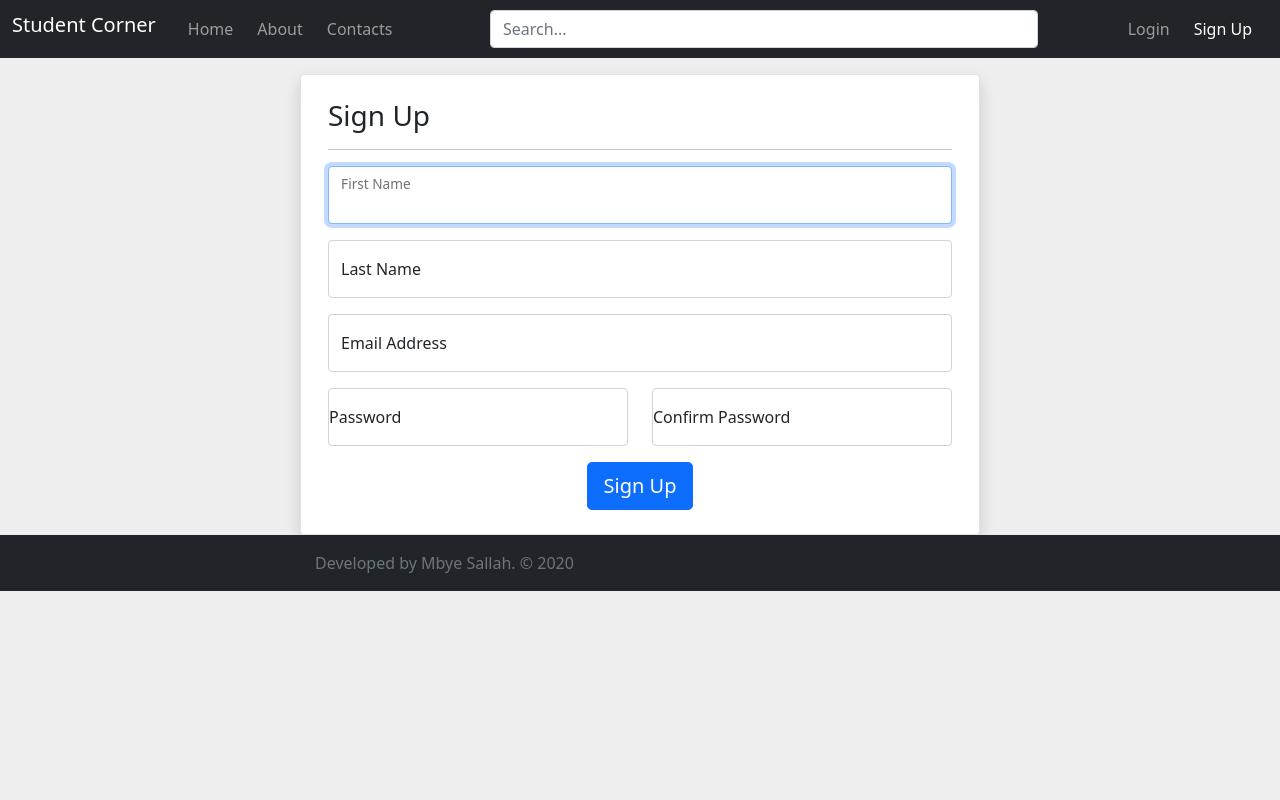
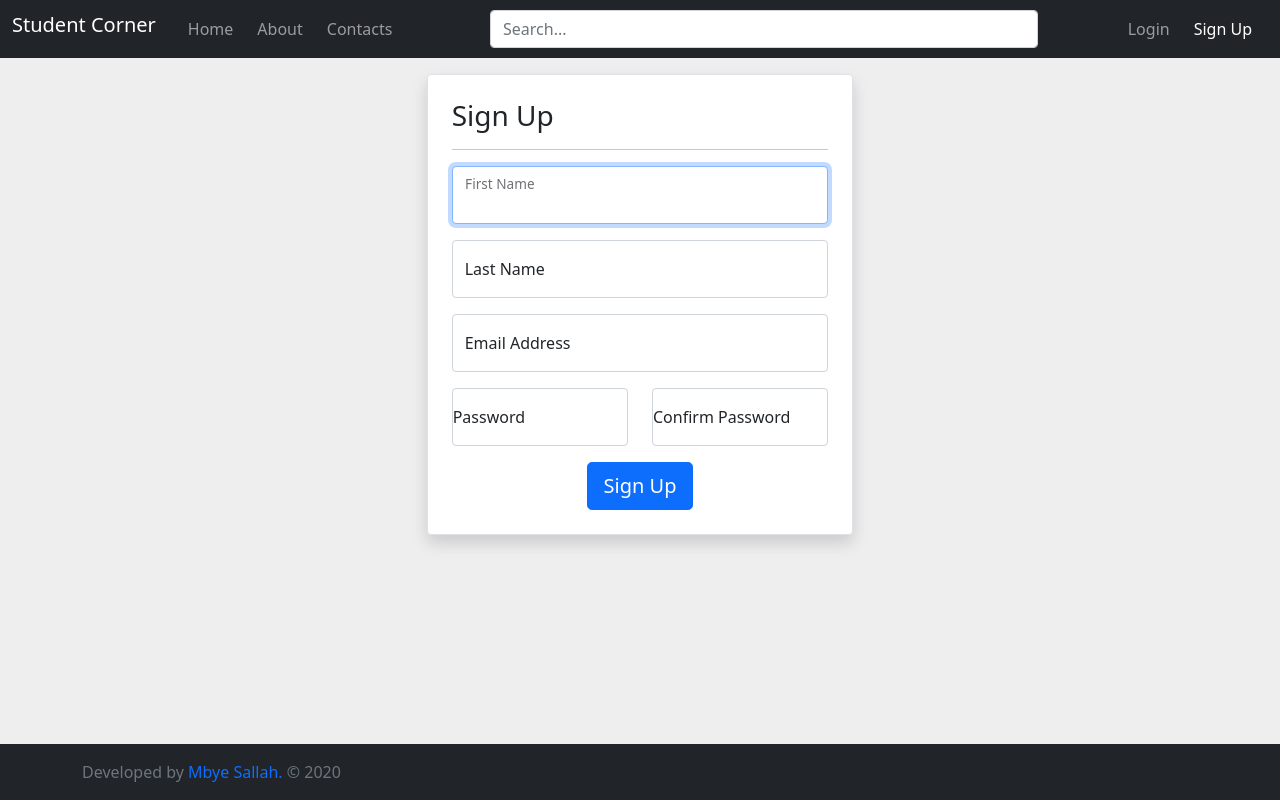
Before and after one commit to Mbye20/student_corner, a Flask app: page /signup in a window 1280 px wide. Run offline with Flask 2, Linux system fonts and the light colour scheme; some libraries are stand-ins or nearby versions.

Commit message:
footer working

```diff
--- a/stud_corner/static/style.css
+++ b/stud_corner/static/style.css
@@ -19,9 +19,3 @@ body  {
 .h-background-c{
   background-color: #111340;
 }
-
-.container {
-  width: auto;
-  max-width: 680px;
-  padding: 0 15px;
-}
--- a/stud_corner/templates/layout.html
+++ b/stud_corner/templates/layout.html
@@ -1,5 +1,5 @@
 <!doctype html>
-<html lang="en">
+<html lang="en" class="h-100">
     <head>
         <!-- Required meta tags -->
         <meta charset="utf-8">
@@ -10,7 +10,7 @@
         <link rel="stylesheet" href="{{ url_for('static', filename='style.css') }}">
         <title>{% block title%}{% endblock %}</title>
     </head>
-    <body>
+    <body class="d-flex flex-column h-100">
         {% include "navbar.html" %}
 
         <header>
@@ -61,7 +61,11 @@
 
         <footer class="footer mt-auto py-3 bg-dark">
             <div class="container">
-              <span class="text-muted">Developed by Mbye Sallah. &copy 2020</span>
+                <span class="text-muted">Developed by
+                    <a href="https://www.linkedin.com/in/mbye-sallah-7b920815a?lipi=urn%3Ali%3Apage%3Ad_flagship3_profile_view_base_contact_details%3BwGJpbFduSYuQjBkoqVSg6A%3D%3D" target="_blank" class="text-decoration-none link-muted">
+                         Mbye Sallah.
+                    </a> &copy 2020
+                </span>
             </div>
         </footer>
 
--- a/stud_corner/templates/login.html
+++ b/stud_corner/templates/login.html
@@ -7,7 +7,7 @@
 
 {% block content %}
 
-<div class="container col-md-5 rounded shadow mt-4 mb-5 bg-white border">
+<div class="container col-md-4 rounded shadow mt-4 mb-5 bg-white">
     <div class="row justify-content-center">
         <form class="col-12 p-4" method="POST">
             <h1 class="h3 fw-normal">Log in</h1>
--- a/stud_corner/templates/navbar.html
+++ b/stud_corner/templates/navbar.html
@@ -7,13 +7,13 @@
         </button>
         <div class="collapse navbar-collapse" id="navbarSupportedContent">
             <ul class="navbar-nav me-auto mb-lg-0">
-                <li class="nav-item mx-2">
+                <li class="nav-item mx-lg-2">
                     <a class="nav-link {% if active_page=='index' %}active{% endif %}" aria-current="page" href="/">Home</a>
                 </li>
-                <li class="nav-item me-2">
+                <li class="nav-item me-lg-2">
                     <a class="nav-link {% if active_page=='about' %}active{%endif %}" aria-current="page" href="#">About</a>
                 </li>
-                <li class="nav-item me-2">
+                <li class="nav-item me-lg-2">
                     <a class="nav-link {% if active_page=='contacts' %}contacts{%endif %}" aria-current="page" href="#" tabindex="-1">Contacts</a>
                 </li>
             </ul>
@@ -22,21 +22,21 @@
             </form>
             <ul class="navbar-nav ms-auto mb-lg-0">
                 {% if current_user.is_authenticated %}
-                    <li class="nav-item mx-2">
+                    <li class="nav-item mx-lg-2">
                         <a class="nav-link {% if active_page=='post' %}active{%endif %}" aria-current="page" href="{{ url_for('views.post') }}">My Posts</a>
                     </li>
-                    <li class="nav-item me-2">
+                    <li class="nav-item me-lg-2">
                         <a class="nav-link {% if active_page=='profile' %}active{%endif %}" aria-current="page" href="{{ url_for('views.profile') }}">My Account</a>
                     </li>
-                    <li class="nav-item me-2">
+                    <li class="nav-item me-lg-2">
                         <a class="nav-link" href="{{ url_for('auth.logout') }}">Logout</a>
                     </li>
                 {% else %}
 
-                    <li class="nav-item me-2">
+                    <li class="nav-item me-lg-2">
                         <a class="nav-link {% if active_page=='login' %}active{%endif %}" aria-current="page" href="{{ url_for('auth.login') }}">Login</a>
                     </li>
-                    <li class="nav-item me-2">
+                    <li class="nav-item me-lg-2">
                         <a class="nav-link {% if active_page=='signup' %}active{%endif %}" aria-current="page" href="{{ url_for('auth.signup') }}">Sign Up</a>
                     </li>
                 {% endif %}
--- a/stud_corner/templates/profile.html
+++ b/stud_corner/templates/profile.html
@@ -3,12 +3,12 @@
 {% extends "layout.html" %}
 {% set active_page = "profile" %}
 {% block content %}
-    <div class="container col-md-6 rounded shadow mt-3 mb-5 bg-white border">
+    <div class="container col-md-6 rounded shadow mt-3 mb-3 bg-white border">
         <div class="fs-3 me-5">
            <h1>{{ "%s %s" %(firstname, lastname) }}</h1>
         </div>
         <p>{{email}}</p>
-        <br>
+
         <p>Update Profile</p>
         <hr>
         <form method="POST">
--- a/stud_corner/templates/signup.html
+++ b/stud_corner/templates/signup.html
@@ -7,7 +7,7 @@
 
 
 {% block content %}
-<div class="container col-md-5 mt-3 rounded shadow bg-white border">
+<div class="container col-md-4 mt-3 rounded shadow bg-white border">
     <div class="row justify-content-center">
         <form class="col-md-12 p-4" method="POST">
             <h1 class="h3 fw-normal">Sign Up</h1>
```
